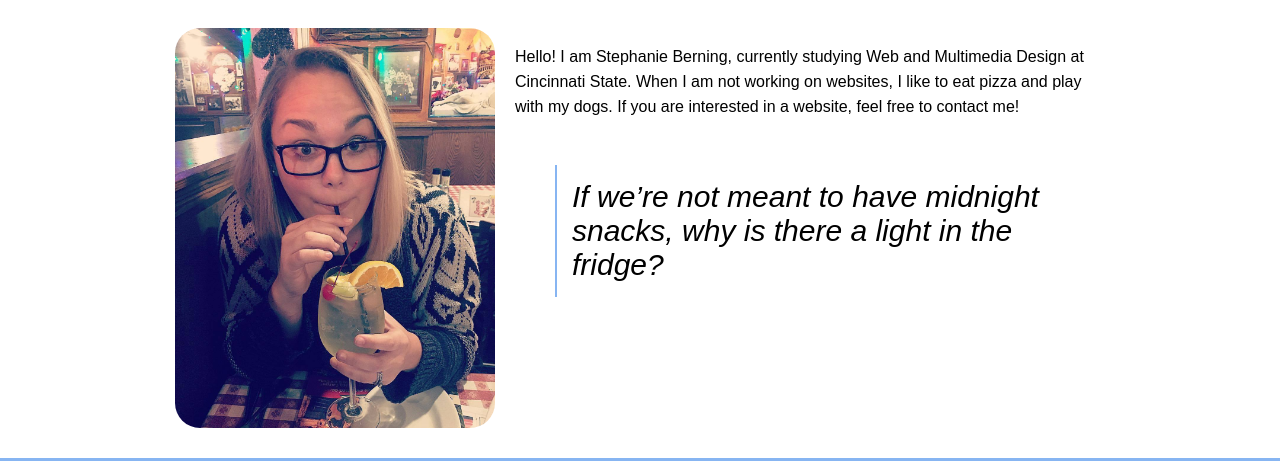
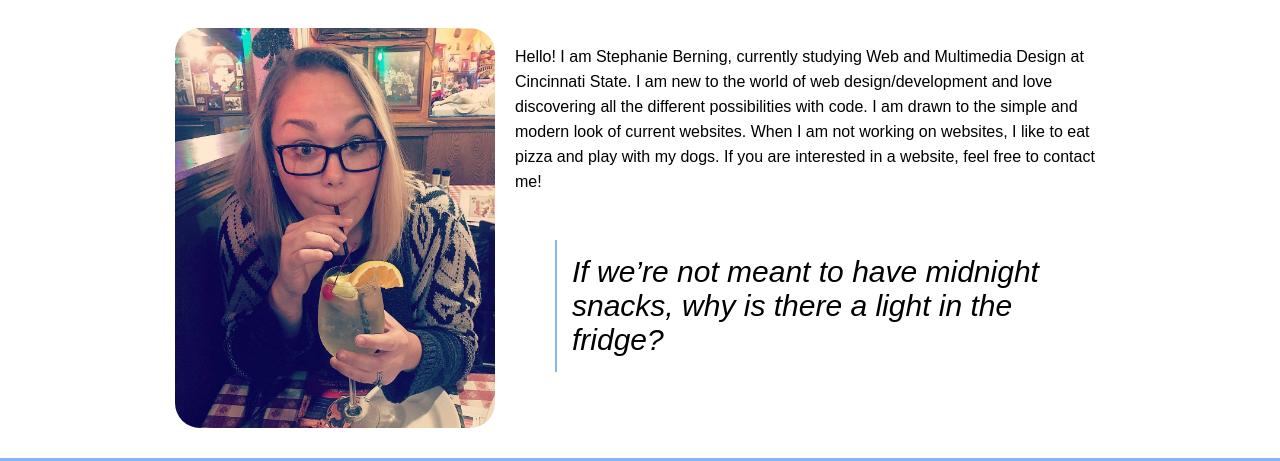
Before and after one commit to stephanieberning/stephanieberning.com, a plain HTML site: page about.html in a window 1280 px wide. Shown: the part 377-838 px from the top of the page. Drawn offline with Linux system fonts and the light colour scheme.

Commit message:
added content to about me

```diff
--- a/about.html
+++ b/about.html
@@ -27,7 +27,7 @@
       </div>
       <div class="content">
         <img src="images/me.jpg" alt="Stephanie Berning" height="400">
-        <p>Hello! I am Stephanie Berning, currently studying Web and Multimedia Design at Cincinnati State. When I am not working on websites, I like to eat pizza and play with my dogs. If you are interested in a website, feel free to contact me! </p>
+        <p>Hello! I am Stephanie Berning, currently studying Web and Multimedia Design at Cincinnati State. I am new to the world of web design/development and love discovering all the different possibilities with code. I am drawn to the simple and modern look of current websites. When I am not working on websites, I like to eat pizza and play with my dogs. If you are interested in a website, feel free to contact me! </p>
         <blockquote>If we’re not meant to have midnight snacks, why is there a light in the fridge?</blockquote>
       </div>
     </main>
```
